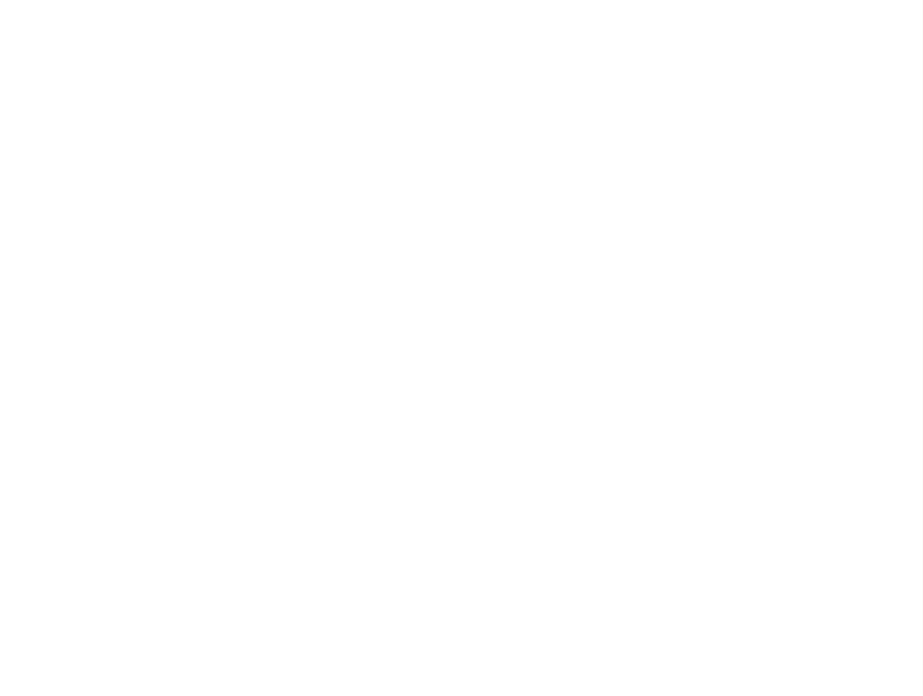
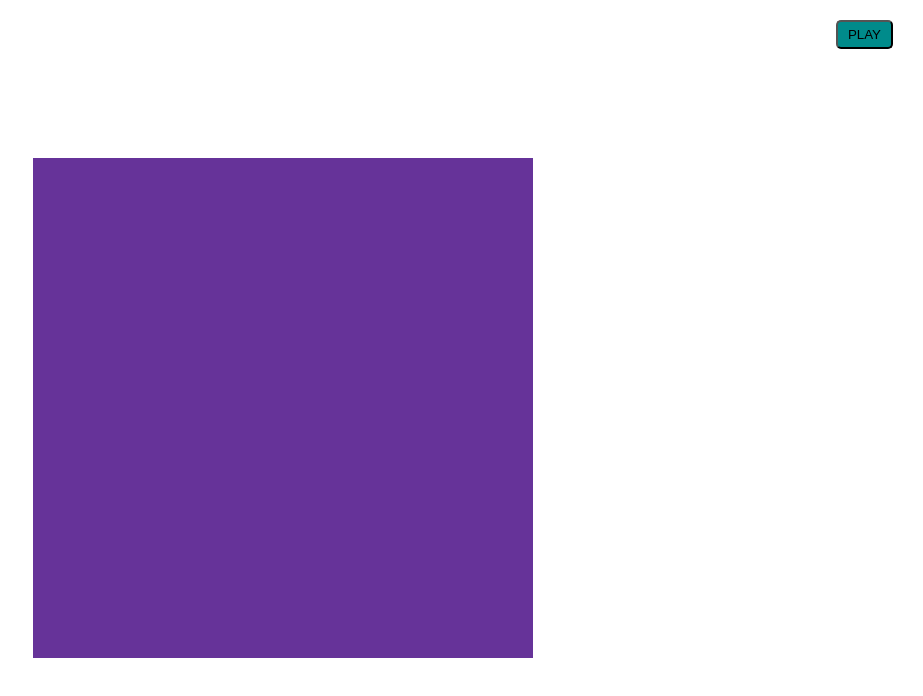
Before and after one commit to estherpinos/js-campominato-grid, a plain HTML site: page index.html in a window 1280 px wide. Shown: the whole page, without its empty margins (357-1280 px from the left). Drawn offline with Linux system fonts and the light colour scheme.

Commit message:
Add [structure]

```diff
--- a/index.html
+++ b/index.html
@@ -9,6 +9,15 @@
 </head>
 <body>
 
+  <div class="main-wrapper">
+    <button class="btn">PLAY</button>
+    <div class="container">
+
+
+
+    </div>
+  </div>
+
 
   <script src="script.js"></script>
 </body>
--- a/syle.css
+++ b/syle.css
@@ -0,0 +1,23 @@
+.main-wrapper{
+  margin: 0 auto;
+  display: flex;
+  justify-content: center;
+  align-items: center;
+  height: 100vh;
+}
+
+.container{
+  width: 500px;
+  height: 500px;
+  background-color: rebeccapurple;
+}
+
+.btn{
+  padding: 5px 10px;
+  border-radius: 5px;
+  background-color: darkcyan;
+  position: absolute;
+  top: 20px;
+  right: 30px;
+
+}
```
